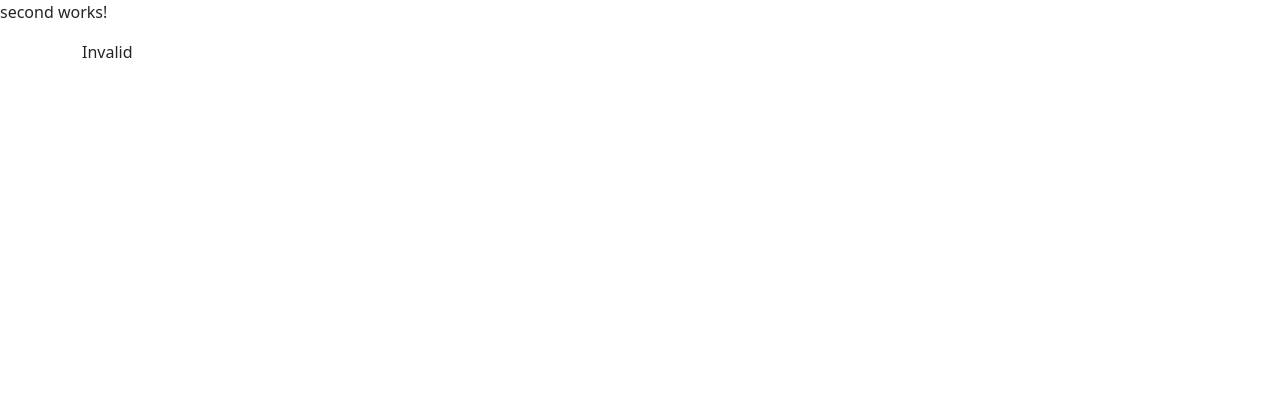
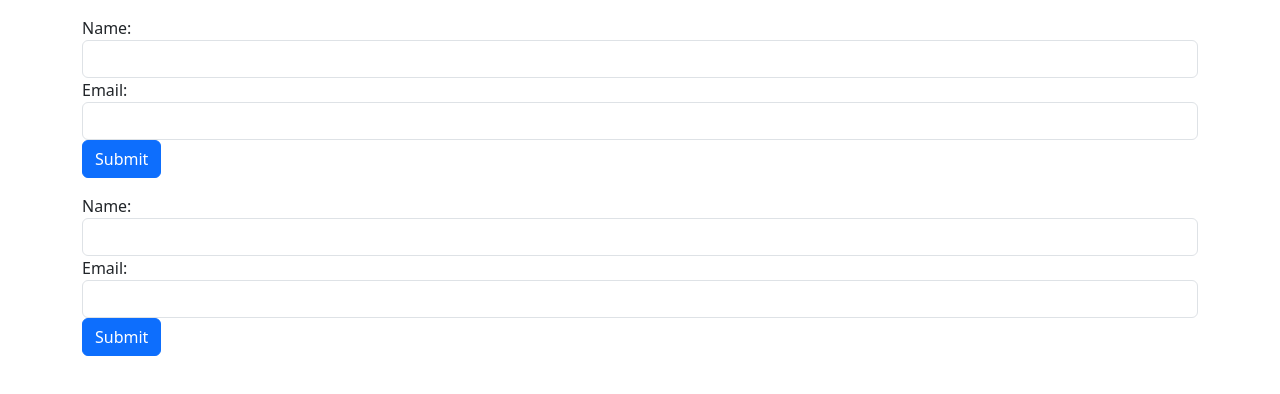
Before and after one commit to fawzanoachira/Angular-Tutorials, an Angular app in the folder angular-basics/: page /third in a window 1280 px wide. Before the commit this address led to /. Shown: the top 394 px of the page. Built offline with nearby package versions, Linux system fonts and the light colour scheme.

Commit message:
template driven forms example

```diff
--- a/angular-basics/src/app/app.component.html
+++ b/angular-basics/src/app/app.component.html
@@ -18,7 +18,8 @@
 </div> -->
 
 
-<app-second></app-second>
+<!-- <app-second></app-second> -->
+ <app-third></app-third>
 <router-outlet></router-outlet>
 <!-- <app-first></app-first> -->
  <!-- <app-directive></app-directive> -->
--- a/angular-basics/src/app/app.module.ts
+++ b/angular-basics/src/app/app.module.ts
@@ -7,13 +7,15 @@ import { FirstComponent } from './first/first.component';
 import { FormsModule } from '@angular/forms';
 import { DirectiveComponent } from './directive/directive.component';
 import { SecondComponent } from './second/second.component';
+import { ThirdComponent } from './third/third.component';
 
 @NgModule({
   declarations: [
     AppComponent,
     FirstComponent,
     DirectiveComponent,
-    SecondComponent
+    SecondComponent,
+    ThirdComponent
   ],
   imports: [
     BrowserModule,
--- /dev/null
+++ b/angular-basics/src/app/third/third.component.html
@@ -0,0 +1,23 @@
+<div class="container mt-3">
+    <form #myForm="ngForm" (ngSubmit)="onSubmit(myForm.value)">
+        <div class="form-group">
+            <label for="name">Name: </label>
+            <input class="form-control" type="text" name="name" id="" [(ngModel)]="user.name" required>
+        </div>
+        <div class="form-group">
+            <label for="email">Email: </label>
+            <input class="form-control" type="text" name="email" id="" [(ngModel)]="user.email">
+        </div>
+        <button class="btn btn-primary" type="submit">Submit</button>
+    </form>
+</div>
+
+<div class="container mt-5" *ngIf="submittedData">
+    <h1 class="h1">Submitted Data</h1>
+    <p class="lead">
+        Name: <strong>{{submittedData.name}}</strong>
+    </p>
+    <p class="lead">
+        Email: <strong>{{submittedData.email}}</strong>
+    </p>
+</div>
--- /dev/null
+++ b/angular-basics/src/app/third/third.component.ts
@@ -0,0 +1,20 @@
+import { Component } from '@angular/core';
+
+@Component({
+  selector: 'app-third',
+  templateUrl: './third.component.html',
+  styleUrls: ['./third.component.css']
+})
+export class ThirdComponent {
+
+  public user = {
+    "name": undefined,
+    "email": undefined,
+  }
+
+  onSubmit(formdata: any): any {
+    this.submittedData = formdata;
+  }
+
+  submittedData: any = null;
+}
```
Also changed, not shown: angular-basics/src/app/app-routing.module.ts (+11 -6 lines), angular-basics/src/app/third/third.component.css (added), 2 other files (tests, documents, lock files or other folders).
